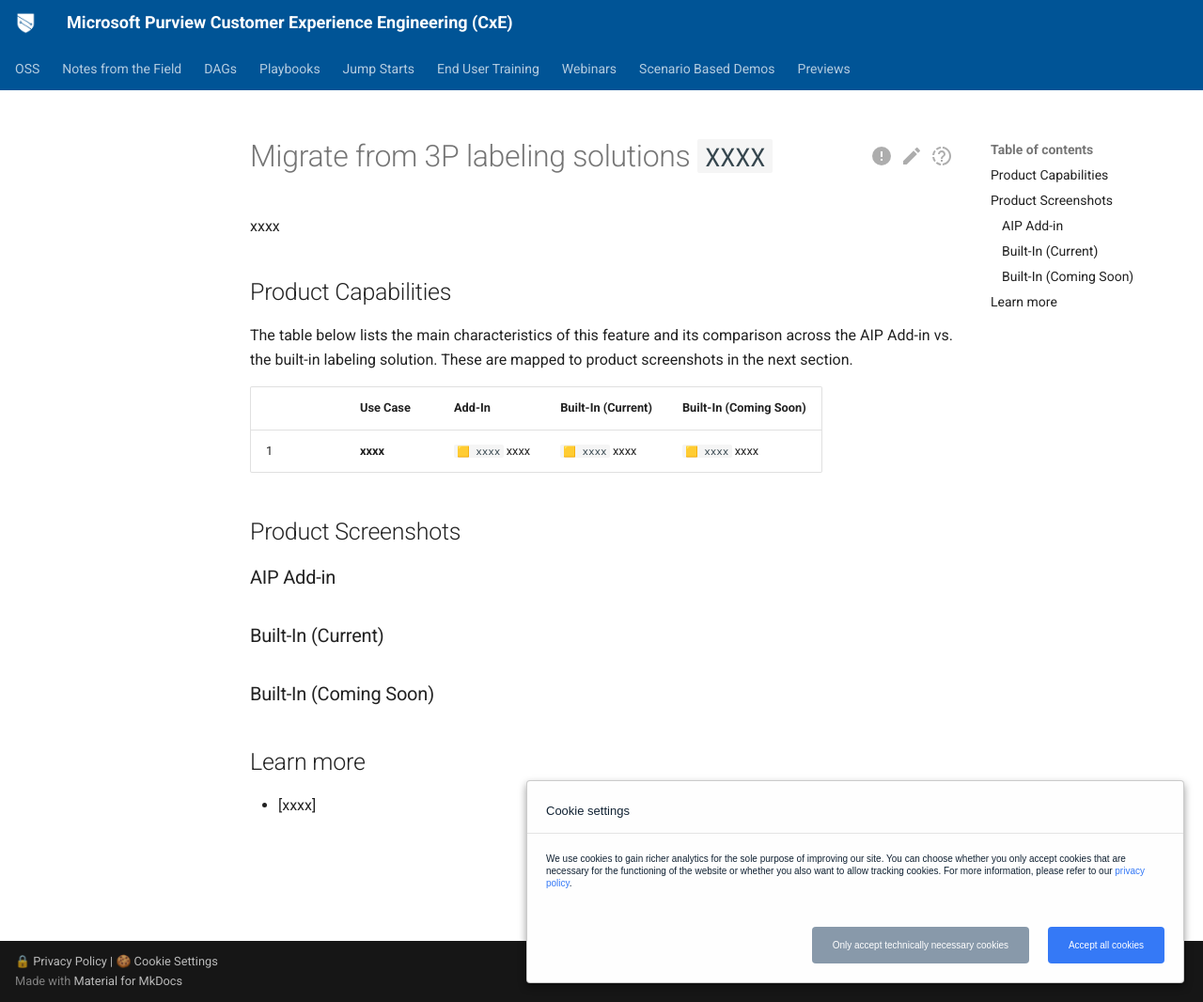
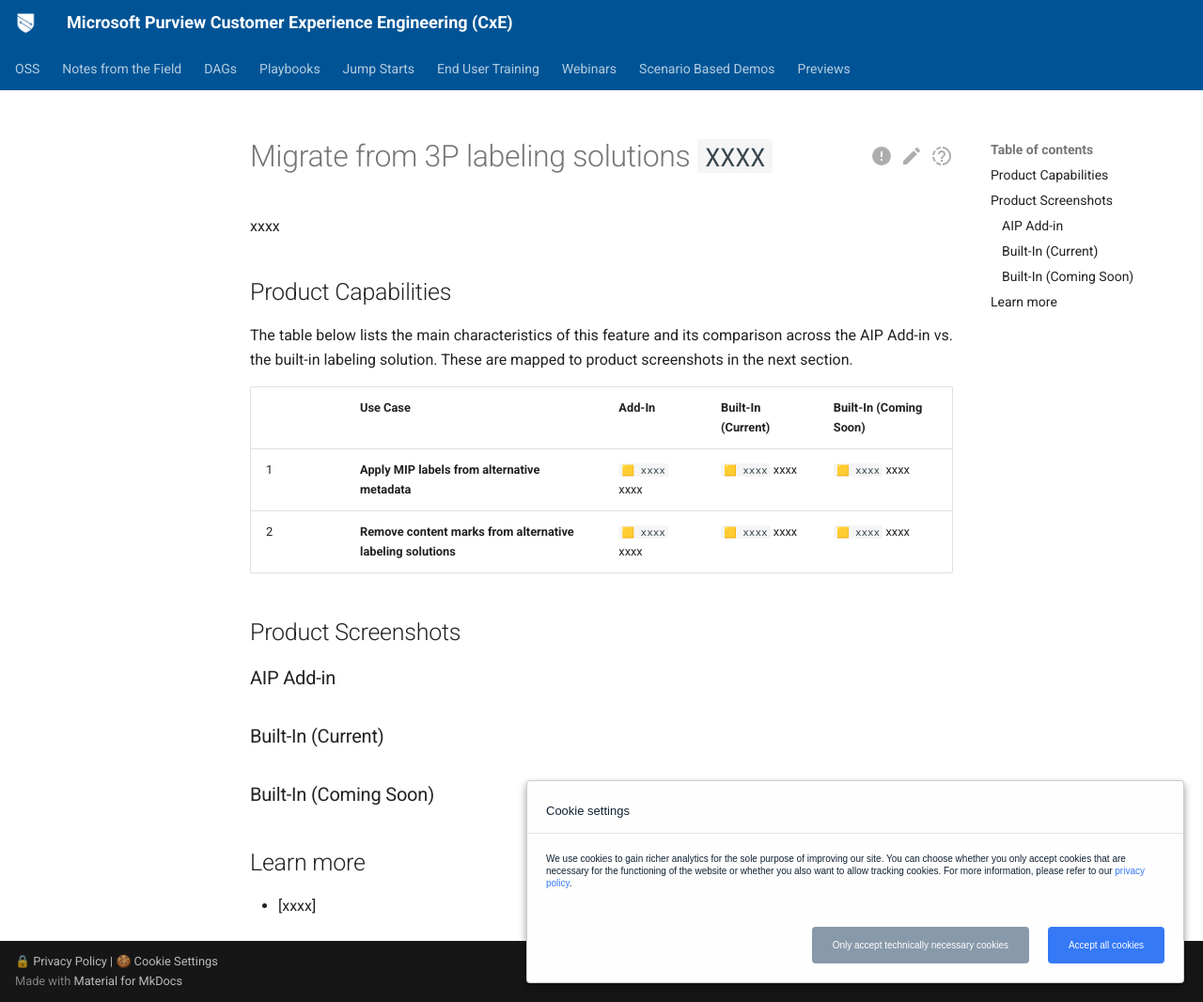
Before and after one commit to microsoft/ComplianceCxE, an MkDocs documentation site: the page built from docs/playbooks/AIP2MIP/Features/3P/Migrate3PLabeling.md, in a window 1280 px wide and 1066 px high. Shown: the whole window at 94% size. Built offline with MkDocs 1.6.1 and Material for MkDocs 9.7.7, drawn with Linux system fonts in a browser that asks for light colours.

Commit message:
Update Migrate3PLabeling.md

```diff
--- a/docs/playbooks/AIP2MIP/Features/3P/Migrate3PLabeling.md
+++ b/docs/playbooks/AIP2MIP/Features/3P/Migrate3PLabeling.md
@@ -7,7 +7,9 @@
 
 |  | Use Case            | Add-In| Built-In (Current) | Built-In (Coming Soon)|
 | :----                  | :---- | :---- | :---- | :---- |
-| 1 | **xxxx**           | `🟨 xxxx` xxxx  |  `🟨 xxxx` xxxx  | `🟨 xxxx` xxxx  |
+| 1 | **Apply MIP labels from alternative metadata**           | `🟨 xxxx` xxxx  |  `🟨 xxxx` xxxx  | `🟨 xxxx` xxxx  |
+| 2 | **Remove content marks from alternative labeling solutions**           | `🟨 xxxx` xxxx  |  `🟨 xxxx` xxxx  | `🟨 xxxx` xxxx  |
+
 
 
 ## Product Screenshots
```
